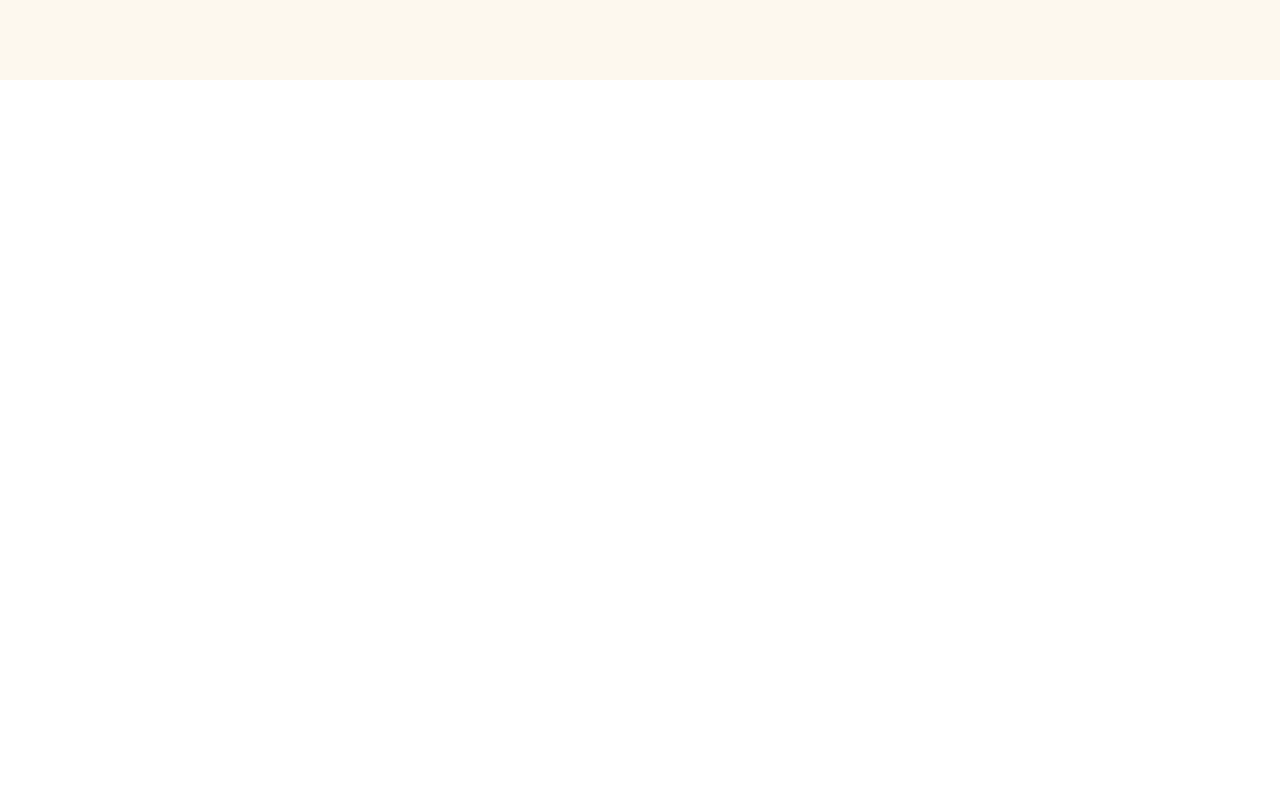
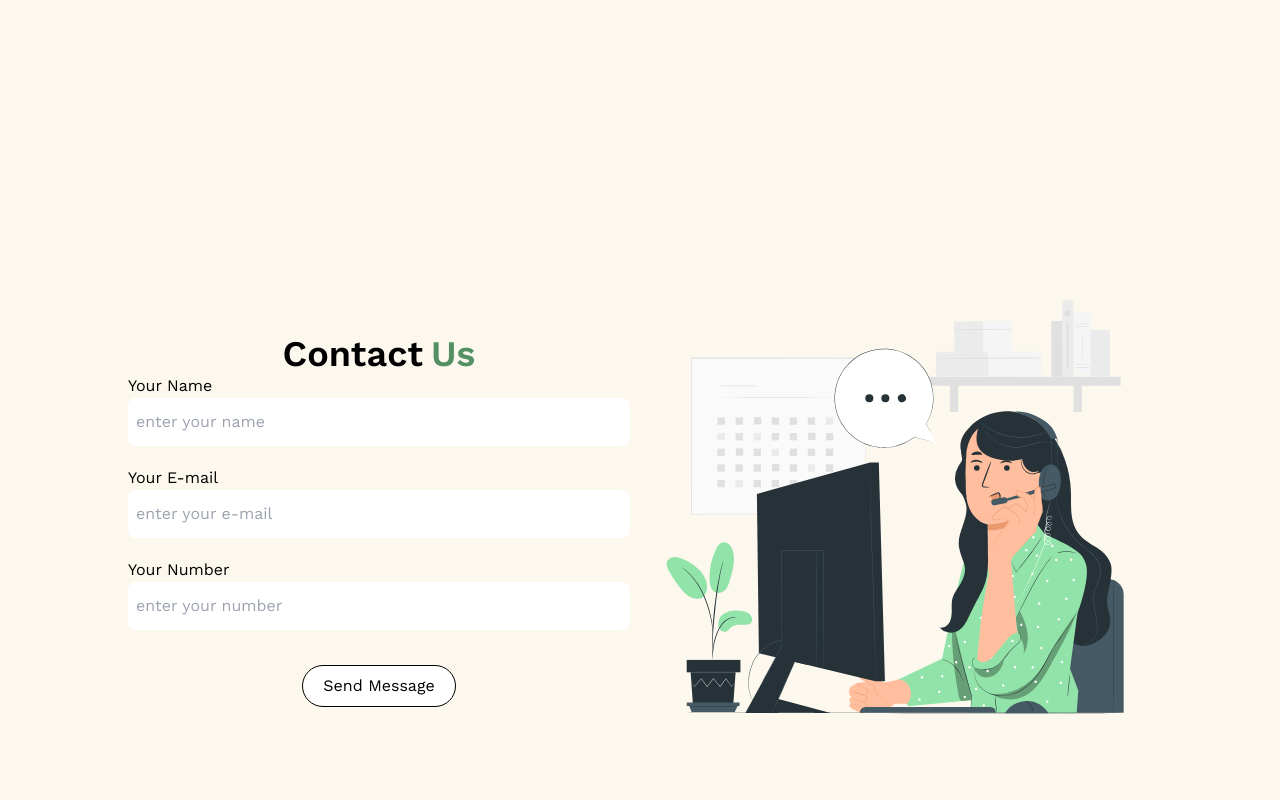
Before and after one commit to DelzironBraz/eStudy, a React (Vite) app: page / in a window 1280 px wide. Shown: the part 3320-4120 px from the top of the page. Before the commit the page ends 3400 px from the top, so only its background shows below. Built offline with nearby package versions, Linux system fonts and the light colour scheme.

Commit message:
feat: add contact section (#6)

```diff
--- a/src/App.tsx
+++ b/src/App.tsx
@@ -4,6 +4,7 @@ import Navbar from './components/Navbar';
 import About from './pages/About';
 import Courses from './pages/Courses';
 import Reviews from './pages/Reviews';
+import Contact from './pages/Contact';
 
 const App = () => {
   return (
@@ -25,6 +26,10 @@ const App = () => {
       <div id='reviews'>
         <Reviews />
       </div>
+
+      <div id='contact'>
+        <Contact />
+      </div>
     </main>
   );
 };
--- /dev/null
+++ b/src/pages/Contact.tsx
@@ -0,0 +1,37 @@
+import Button from "../components/Button";
+import Heading from "../components/Heading";
+import img from '../assets/contact.svg';
+
+const Contact = () => {
+    return (
+        <section className="min-h-screen flex flex-col md:flex-row gap-5 justify-center items-center md:mx-32 mx-5 my-10">
+            <div className="w-full md:w-2/4">
+                <Heading title="Contact" subTitle="Us" />
+                <form className="flex flex-col gap-5">
+                    <div className="flex flex-col justify-center items-start">
+                        <label htmlFor="username">Your Name</label>
+                        <input className='py-3 px-2 rounded-lg hover:shadow-[rgba(0,0,0,0.2)_0px_3px_8px] transition-all outline-none w-full' type="text" id="username" name="username" placeholder="enter your name" required />
+                    </div>
+                    <div className="flex flex-col justify-center items-start">
+                        <label htmlFor="email">Your E-mail</label>
+                        <input className='py-3 px-2 rounded-lg hover:shadow-[rgba(0,0,0,0.2)_0px_3px_8px] transition-all outline-none w-full' type="email" id="email" name="email" placeholder="enter your e-mail" required />
+                    </div>
+                    <div className="flex flex-col justify-center items-start">
+                        <label htmlFor="number">Your Number</label>
+                        <input className='py-3 px-2 rounded-lg hover:shadow-[rgba(0,0,0,0.2)_0px_3px_8px] transition-all outline-none w-full' type="tel" id="number" name="number" placeholder="enter your number" required />
+                    </div>
+
+                    <div className="flex flex-row justify-center">
+                        <Button title="Send Message" />
+                    </div>
+                </form>
+            </div>
+
+            <div className="w-full md:w-2/4">
+                <img src={img} alt="contact" />
+            </div>
+        </section>
+    );
+};
+
+export default Contact;
```
